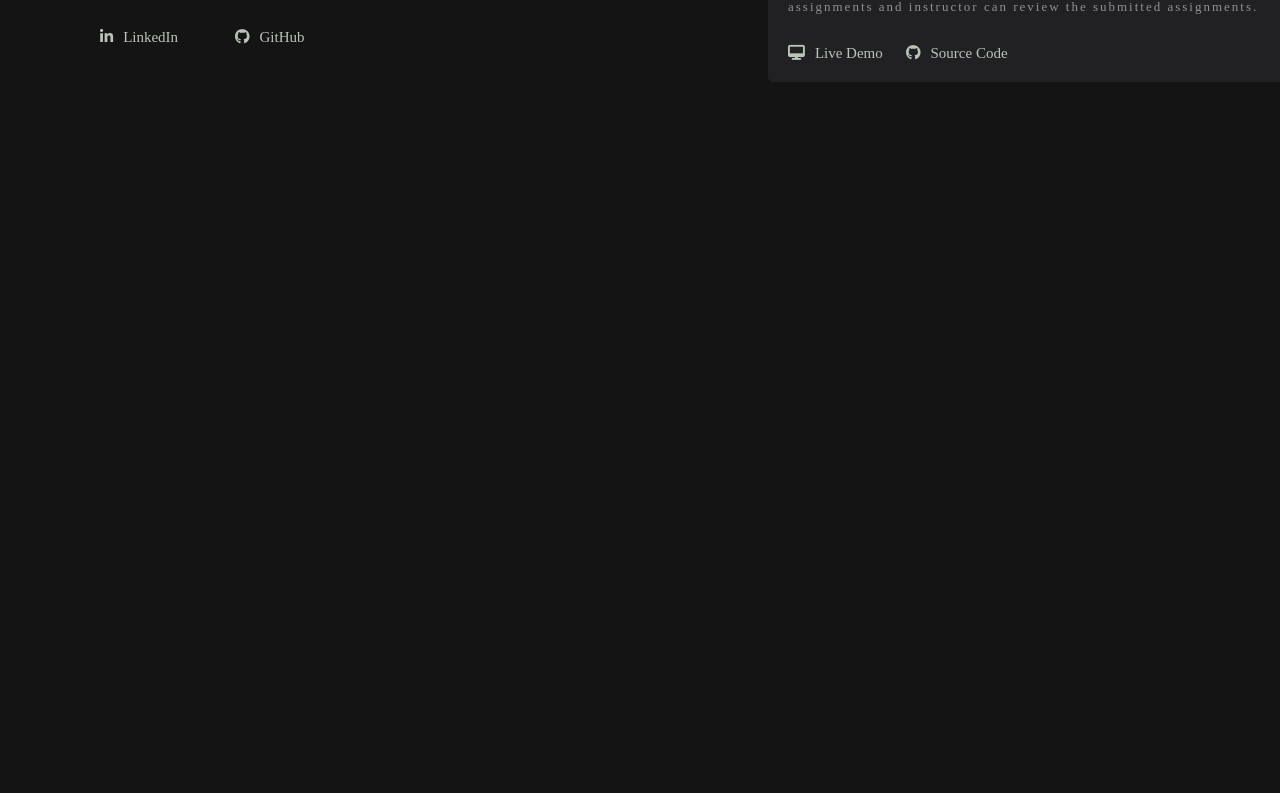
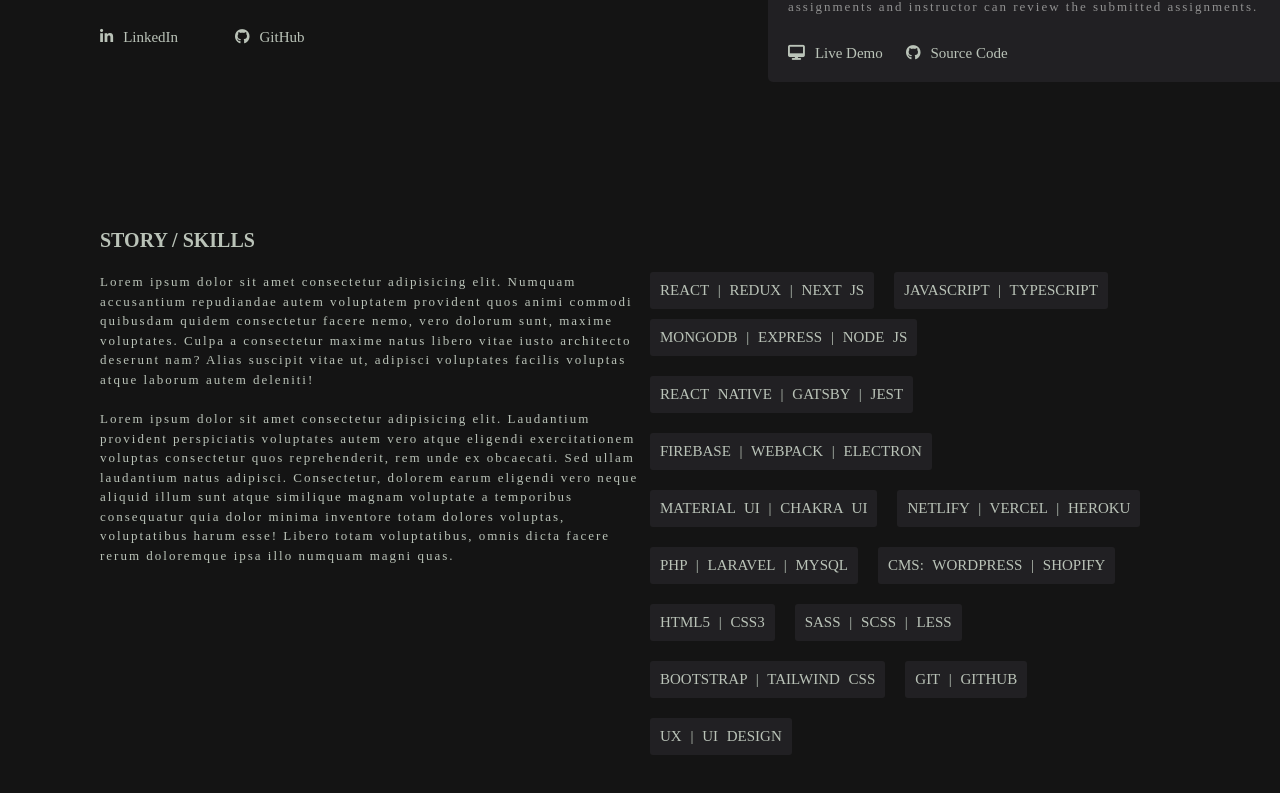
Before and after one commit to elughsmanuel/elughs-manuel-app, a React (Create React App) app: page / in a window 1280 px wide. Shown: the part 611-1404 px from the top of the page. Before the commit the page ends 800 px from the top, so only its background shows below. Built offline with nearby package versions, Linux system fonts and the light colour scheme; a web font is replaced by a local one.

Commit message:
Story and skills components

```diff
--- a/src/App.js
+++ b/src/App.js
@@ -1,10 +1,12 @@
 import './App.css';
 import Header from './Header/Header';
+import Story from './Story/Story';
 
 function App() {
   return (
     <div className="App">
       <Header />
+      <Story />
     </div>
   );
 }
--- /dev/null
+++ b/src/Story/Skills.js
@@ -0,0 +1,51 @@
+import classes from './Skills.module.css';
+const Skills = (props) => {
+    return (
+        <div className={classes['skills-box']}>
+            <div className={classes['skill-item']}>
+                <h3>React | Redux | Next JS</h3>
+            </div>
+            <div className={classes['skill-item']}>
+                <h3>JavaScript | TypeScript</h3>
+            </div>
+            <div className={classes['skill-item']}>
+                <h3>MongoDB | Express | Node JS</h3>
+            </div>
+            <div className={classes['skill-item']}>
+                <h3>React Native | Gatsby | Jest</h3>
+            </div>
+            <div className={classes['skill-item']}>
+                <h3>Firebase | Webpack | Electron</h3>
+            </div>
+            <div className={classes['skill-item']}>
+                <h3>Material UI | Chakra UI</h3>
+            </div>
+            <div className={classes['skill-item']}>
+                <h3>Netlify | Vercel | Heroku</h3>
+            </div>
+            <div className={classes['skill-item']}>
+                <h3>PHP | Laravel | MySQL</h3>
+            </div>
+            <div className={classes['skill-item']}>
+                <h3>CMS: WordPress | Shopify</h3>
+            </div>
+            <div className={classes['skill-item']}>
+                <h3>HTML5 | CSS3</h3>
+            </div>
+            <div className={classes['skill-item']}>
+                <h3>SASS | SCSS | LESS</h3>
+            </div>
+            <div className={classes['skill-item']}>
+                <h3>Bootstrap | Tailwind CSS</h3>
+            </div>
+            <div className={classes['skill-item']}>
+                <h3>Git | GitHub</h3>
+            </div>
+            <div className={classes['skill-item']}>
+                <h3>UX | UI Design</h3>
+            </div>
+        </div>
+     );
+}
+
+export default Skills;
--- /dev/null
+++ b/src/Story/Skills.module.css
@@ -0,0 +1,62 @@
+.skills-box {
+    width: 100%;
+}
+
+.skill-item {
+    display: inline-block;
+    padding: 1rem;
+    color: #BAC3B8;
+    background-color: #212023;
+    border-radius: 3px;
+    margin: 1rem;
+    transition: all 1s;
+}
+
+.skill-item:hover {
+    color: #212023;
+    background-color: #BAC3B8;
+    transform: scale(.9);
+    transform-origin: right;
+}
+
+.skill-item:first-child {
+    margin-top: unset;
+}
+
+.skill-item:nth-child(2) {
+    margin-top: unset;
+}
+
+.skill-item:nth-child(3) {
+    margin-top: unset;
+}
+
+.skill-item h3 {
+    font-size: 1.5rem;
+    font-weight: 300;
+    word-spacing: 5px;
+    text-transform: uppercase;
+}
+
+@media only screen and (max-width: 1024px) {
+    .skill-item h3 {
+        word-spacing: 0px;
+    }
+}
+
+@media only screen and (max-width: 768px) {
+    .skill-item {
+        margin: unset;
+        margin-right: 2rem !important;
+        margin-bottom: 2rem !important;
+    }
+    .skill-item:hover {
+        transform: unset;
+    }
+}
+
+@media only screen and (max-width: 480px) {
+    .skill-item h3 {
+        font-size: 1.3rem;
+    }
+}
--- /dev/null
+++ b/src/Story/Story.js
@@ -0,0 +1,27 @@
+import Skills from './Skills';
+import classes from './Story.module.css';
+
+const Story = (props) => {
+    return (
+        <section className={classes['section-story']}>
+            <h2 className={classes['heading-secondary']}>Story / Skills</h2>
+            <div className={classes['box']}>
+                <div className={classes['box-1-of-2']}>
+                    <div className={classes['story-box']}>
+                        <p className={classes['long-copy']}>
+                            Lorem ipsum dolor sit amet consectetur adipisicing elit. Numquam accusantium repudiandae autem voluptatem provident quos animi commodi quibusdam quidem consectetur facere nemo, vero dolorum sunt, maxime voluptates. Culpa a consectetur maxime natus libero vitae iusto architecto deserunt nam? Alias suscipit vitae ut, adipisci voluptates facilis voluptas atque laborum autem deleniti!
+                        </p>
+                        <p className={classes['long-copy']}>
+                            Lorem ipsum dolor sit amet consectetur adipisicing elit. Laudantium provident perspiciatis voluptates autem vero atque eligendi exercitationem voluptas consectetur quos reprehenderit, rem unde ex obcaecati. Sed ullam laudantium natus adipisci. Consectetur, dolorem earum eligendi vero neque aliquid illum sunt atque similique magnam voluptate a temporibus consequatur quia dolor minima inventore totam dolores voluptas, voluptatibus harum esse! Libero totam voluptatibus, omnis dicta facere rerum doloremque ipsa illo numquam magni quas.
+                        </p>
+                    </div>
+                </div>
+                <div className={classes['box-1-of-2']}>
+                    <Skills />
+                </div>
+            </div>
+        </section>
+     );
+}
+
+export default Story;
--- /dev/null
+++ b/src/Story/Story.module.css
@@ -0,0 +1,50 @@
+.section-story {
+    padding: 4rem 10rem;
+}
+
+.box {
+    width: 100%;
+    display: flex;
+}
+
+.box-1-of-2 {
+    flex-basis: 50%;
+}
+
+.heading-secondary {
+    font-size: 2rem;
+    color: #BAC3B8;
+    font-weight: 900;
+    text-transform: uppercase;
+    margin-bottom: 2rem;
+}
+
+.long-copy {
+    font-size: 1.3rem;
+    color: #BAC3B8;
+    font-weight: 500;
+    letter-spacing: 2px;
+    line-height: 150%;
+    margin-bottom: 2rem;
+}
+
+@media only screen and (max-width: 768px) {
+    .section-story {
+        padding: 4rem 5rem;
+    }
+    .box {
+        display: block;
+    }
+    .story-box {
+        margin-bottom: 4rem;
+    }
+}
+
+@media only screen and (max-width: 480px) {
+    .section-story {
+        padding: 0rem 2rem 4rem;
+    }
+    .long-copy {
+        font-size: 1.8rem;
+    }
+}
```
